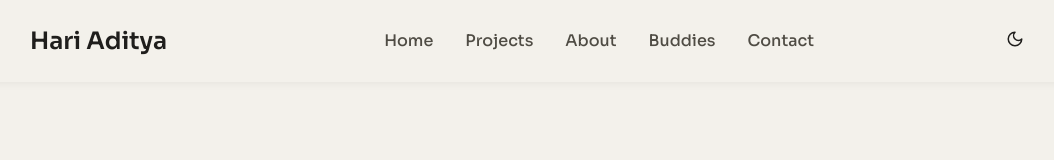
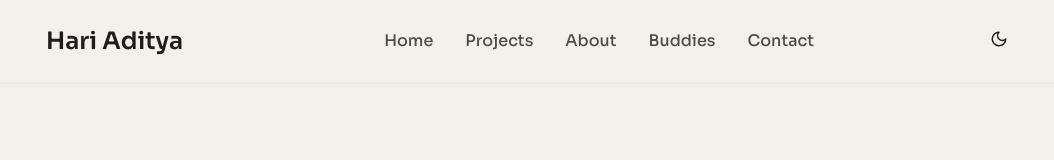
Before and after one commit to HariAdityaRE/Portfolio, a React (Create React App) app: page / in a window 1280 px wide. Shown: the top 160 px of the page, without its empty margins (110-1164 px from the left). Built offline with nearby package versions, Linux system fonts and the light colour scheme.

Commit message:
Update Header.module.css
Added padding for logo text and icons

```diff
--- a/src/components/Header/Header.module.css
+++ b/src/components/Header/Header.module.css
@@ -19,6 +19,7 @@
 .logo {
   font-size: 1.5rem;
   font-weight: 600;
+  padding-left: 1rem;
   color: var(--text-primary);
 }
 
@@ -53,6 +54,7 @@
 .iconContainer {
   display: flex;
   align-items: baseline;
+  padding-right: 1rem;
 }
 
 .themeToggle {
```
